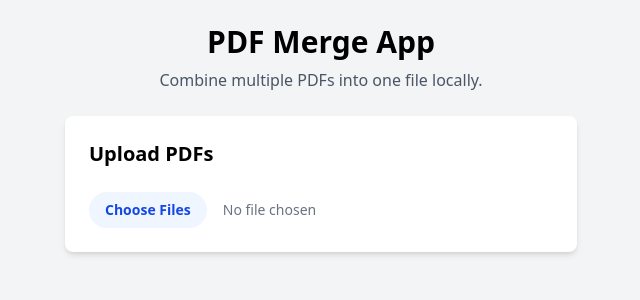
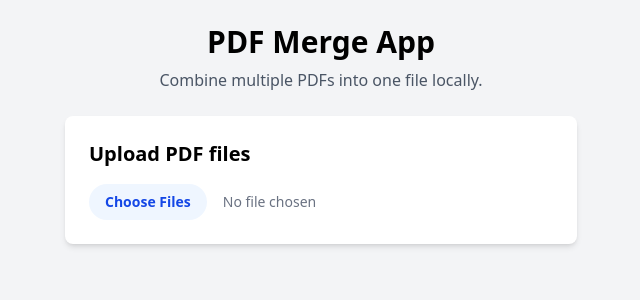
Before and after one commit to ElvisCtf/pdf-merger-web-app, a SvelteKit app: page / in a window 1280 px wide. Shown: the top 300 px of the page, without its empty margins (319-959 px from the left). Built offline with nearby package versions, Linux system fonts and the light colour scheme.

Commit message:
fix(HTML): Missing title and file input missing label

```diff
--- a/src/routes/+page.svelte
+++ b/src/routes/+page.svelte
@@ -29,6 +29,10 @@
   }
 </script>
 
+<svelte:head>
+  <title>PDF Merger App</title>
+</svelte:head>
+
 <main class="min-h-screen bg-gray-100 flex flex-col items-center p-6">
   <!-- Header -->
   <header class="mb-6 text-center">
@@ -38,22 +42,19 @@
 
   <!-- Upload Section -->
   <section class="bg-white shadow-md rounded-lg p-6 w-full max-w-lg" aria-labelledby="upload-title">
-    <h2 id="upload-title" class="text-xl font-semibold mb-4">Upload PDFs</h2>
-
-    <form class="space-y-4 mt-6" on:submit|preventDefault={handleMerge}>
-      <label>
-        <input
-          type="file"
-          accept="application/pdf"
-          multiple
-          on:change={handleFiles}
-          class="block w-full text-sm text-gray-500 file:mr-4 file:py-2 file:px-4
-                file:rounded-full file:border-0
-                file:text-sm file:font-semibold
-                file:bg-blue-50 file:text-blue-700
-                hover:file:bg-blue-100"
-        />
+    <form class="space-y-4" on:submit|preventDefault={handleMerge}>
+      <label id="upload-title" for="uploadPdf" class="block text-xl font-semibold mb-4">
+        Upload PDF files
       </label>
+      <input
+        id="uploadPdf"
+        type="file"
+        accept="application/pdf"
+        multiple
+        class="block w-full text-sm text-gray-500 file:mr-4 file:py-2 file:px-4
+              file:rounded-full file:border-0 file:text-sm file:font-semibold
+              file:bg-blue-50 file:text-blue-700 hover:file:bg-blue-100"
+      >
 
       <!-- PDF List -->
       {#if files.length > 0}
```
